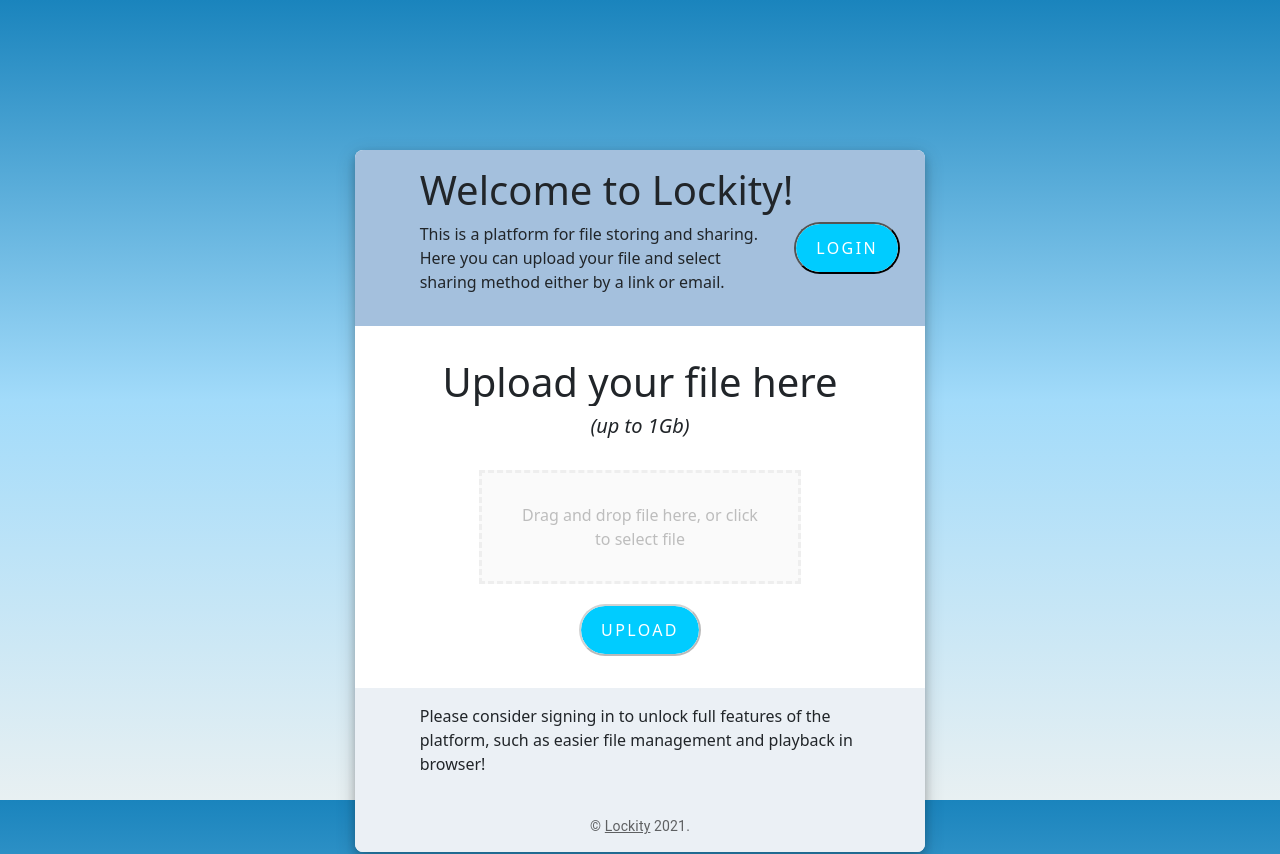
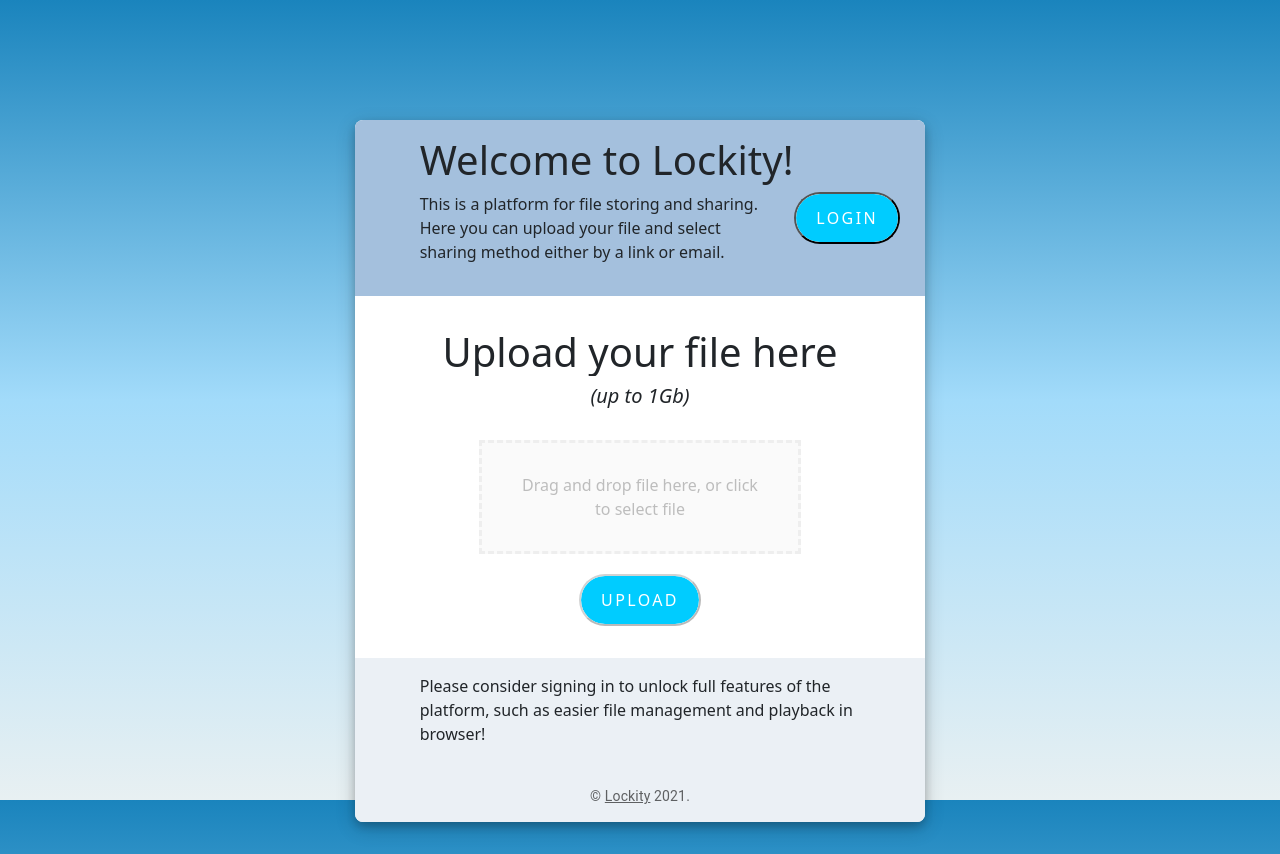
Before and after one commit to juokavom/lockity, a React (Create React App) app in the folder frontend/: page /upload in a window 1280 px wide. Shown: the top 854 px of the page. Built offline with nearby package versions, Linux system fonts and the light colour scheme.

Commit message:
Upload for set to 15% from top position

```diff
--- a/frontend/src/page/upload/Upload.scss
+++ b/frontend/src/page/upload/Upload.scss
@@ -1,6 +1,6 @@
 .center-main {
     position: absolute;
-    top: 150px;
+    top: 15%;
     left: 50%;
     transform: translate(-50%);
 }
```
